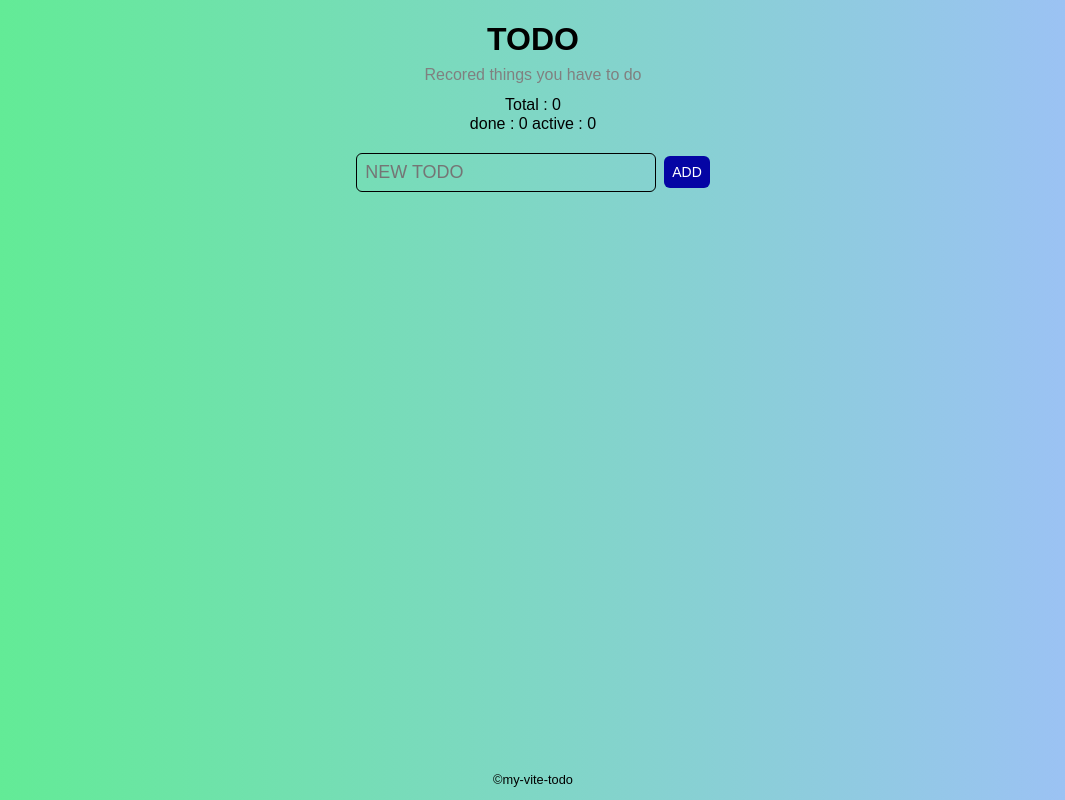
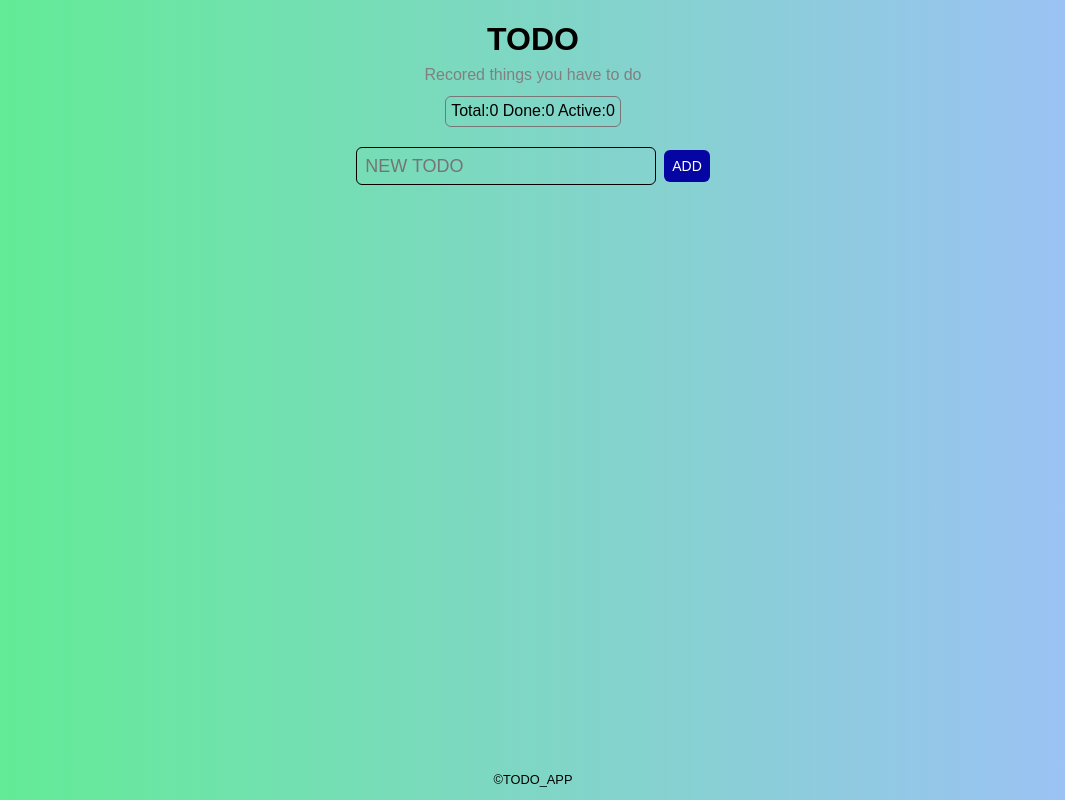
Before and after one commit to developer2239/my-vite-vue2, a Vue app: page / in a window 1280 px wide. Shown: the whole page, without its empty margins (107-1172 px from the left). Built offline with nearby package versions, Linux system fonts and the light colour scheme.

Commit message:
描画軽微修正

```diff
--- a/src/components/MainTodo.vue
+++ b/src/components/MainTodo.vue
@@ -31,11 +31,10 @@ const changeCheck = (id) => {
 </script>
 
 <template>
-  <div class="finCount">
-    <span>Total : {{ todoListRef.length }} </span>
-    <br />
-    <span> done : {{ countFin }}</span>
-    <span> active : {{ todoListRef.length - countFin }}</span>
+  <div class="count_panel">
+    <span> Total:{{ todoListRef.length }} </span>
+    <span> Done:{{ countFin }} </span>
+    <span> Active:{{ todoListRef.length - countFin }} </span>
   </div>
   <div class="box_input">
     <input
@@ -45,7 +44,7 @@ const changeCheck = (id) => {
       placeholder="NEW TODO"
     />
     <ButtonEdit @on-click="editTodo" v-if="isEditRef" />
-    <ButtonAdd @on-click="addTodo" v-else />
+    <ButtonAdd @add-click="addTodo" v-else />
   </div>
   <div class="box_list">
     <div class="todo_list" v-for="todo in todoListRef" :key="todo.id">
@@ -60,7 +59,7 @@ const changeCheck = (id) => {
       </div>
       <div class="btns">
         <ButtonEdit @on-click="showTodo(todo.id)" />
-        <ButtonDel @on-click="deleteTodo(todo.id)" />
+        <ButtonDel @del-click="deleteTodo(todo.id)" />
       </div>
     </div>
   </div>
@@ -119,7 +118,10 @@ const changeCheck = (id) => {
   background-color: rgb(175, 175, 175);
   color: #777;
 }
-.finCount {
+.count_panel {
+  border: 1px solid #777;
+  border-radius: 6px;
+  padding: 5px;
   text-align: center;
   margin-top: 12px;
 }
--- a/src/components/TheFooter.vue
+++ b/src/components/TheFooter.vue
@@ -1,6 +1,6 @@
 <template>
   <footer class="footer">
-    <small class="copyright">&copy;my-vite-todo</small>
+    <small class="copyright">&copy;TODO_APP</small>
   </footer>
 </template>
 
--- a/src/components/buttons/ButtonAdd.vue
+++ b/src/components/buttons/ButtonAdd.vue
@@ -1,6 +1,6 @@
 <script setup>
 import BaseButton from './BaseButton.vue';
-const emit = defineEmits(['on-click']);
+const emit = defineEmits(['add-click']);
 </script>
 <template>
   <BaseButton color="blue" @on-click="emit('add-click')">ADD</BaseButton>
--- a/src/components/buttons/ButtonDel.vue
+++ b/src/components/buttons/ButtonDel.vue
@@ -1,7 +1,7 @@
 <script setup>
 import BaseButton from './BaseButton.vue';
-const emits = defineEmits(['on-click']);
+const emits = defineEmits(['del-click']);
 </script>
 <template>
-  <BaseButton color="pink" @on-click="emits('on-click')">DEL</BaseButton>
+  <BaseButton color="pink" @on-click="emits('del-click')">DEL</BaseButton>
 </template>
```
